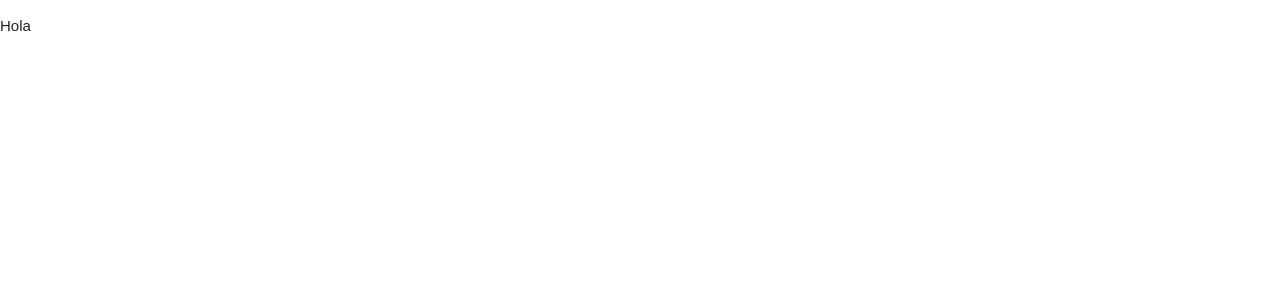
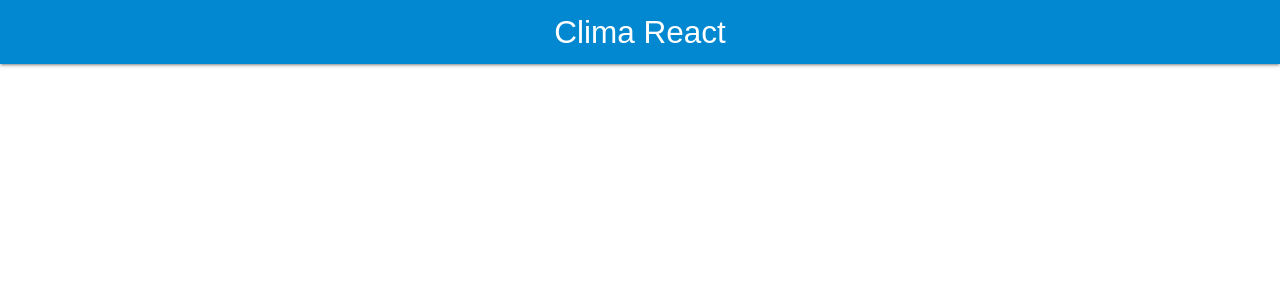
Before and after one commit to esdraspavon/clima, a React (Create React App) app: page / in a window 1280 px wide. Shown: the top 300 px of the page. Built offline with nearby package versions, Linux system fonts and the light colour scheme.

Commit message:
Header created

```diff
--- a/src/App.js
+++ b/src/App.js
@@ -1,10 +1,11 @@
 import React, { Component } from "react";
+import Header from "./components/Header";
 
 class App extends Component {
   render() {
     return (
       <div className="App">
-        <p>Hola</p>
+        <Header title="Clima React" />
       </div>
     );
   }
--- /dev/null
+++ b/src/components/Header.js
@@ -0,0 +1,17 @@
+import React from "react";
+
+const Header = props => {
+  return (
+    <div>
+      <nav>
+        <div className="nav-wrapper light-blue darken-2">
+          <a href="" className="brand-logo">
+            {props.title}
+          </a>
+        </div>
+      </nav>
+    </div>
+  );
+};
+
+export default Header;
```
